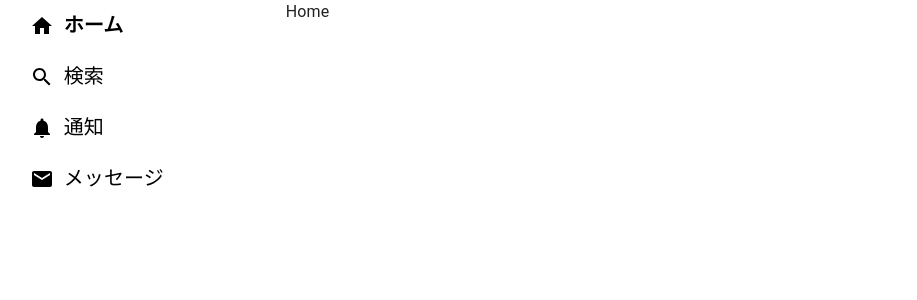
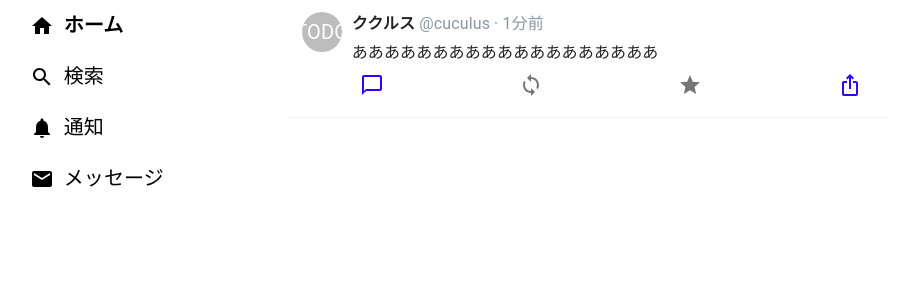
Before and after one commit to cuculus-dev/cuculus, a Next.js app: page /home in a window 1280 px wide. Shown: the top 300 px of the page, without its empty margins (141-1058 px from the left). Built offline with nearby package versions, Linux system fonts and the light colour scheme.

Commit message:
Post周りのコンポーネント作成

```diff
--- a/src/app/(menu)/home/page.tsx
+++ b/src/app/(menu)/home/page.tsx
@@ -1,3 +1,27 @@
+'use client';
+
+import Post from '@/components/timeline/Post';
+import { useState } from 'react';
+
 export default function Home() {
-  return <main style={{ height: '2000px' }}>Home</main>;
+  const [favorited, setFavorite] = useState(false);
+  const [reposted, setRepost] = useState(false);
+
+  return (
+    <main style={{ height: '2000px' }}>
+      <Post
+        displayName={'ククルス'}
+        userName={'cuculus'}
+        profileImageUrl={'/'}
+        text={'あああああああああああああああああああ'}
+        postId={1}
+        postedAt={new Date()}
+        replyCount={0}
+        favorited={favorited}
+        favoriteCount={0}
+        reposted={reposted}
+        repostCount={0}
+      />
+    </main>
+  );
 }
--- a/src/components/common/atoms/FavoriteButton.tsx
+++ b/src/components/common/atoms/FavoriteButton.tsx
@@ -2,6 +2,7 @@
 
 import { IconButton, styled } from '@mui/material';
 import { Star } from '@mui/icons-material';
+import { useState } from 'react';
 
 const Icon = styled(Star)<{ active: boolean }>`
   color: ${({ theme, active }) =>
@@ -9,19 +10,23 @@ const Icon = styled(Star)<{ active: boolean }>`
 `;
 
 type Props = {
-  active?: boolean;
   count: number;
 };
 
-export default function FavoriteButton({ active = false, count }: Props) {
+export default function FavoriteButton({ count }: Props) {
+  const [favorited, setFavorite] = useState(false);
+
   return (
     <div aria-label={`${count}件のお気に入り。お気に入りに追加する`}>
       <IconButton
         color="favorite"
         aria-label="お気に入りに追加"
-        onClick={(event) => event.stopPropagation()}
+        onClick={(event) => {
+          event.stopPropagation();
+          setFavorite(!favorited);
+        }}
       >
-        <Icon active={active} />
+        <Icon active={favorited} />
       </IconButton>
     </div>
   );
--- a/src/components/common/atoms/RePostButton.tsx
+++ b/src/components/common/atoms/RePostButton.tsx
@@ -2,6 +2,7 @@
 
 import { IconButton, styled } from '@mui/material';
 import { Sync } from '@mui/icons-material';
+import { useState } from 'react';
 
 const Icon = styled(Sync)<{ active: boolean }>`
   color: ${({ theme, active }) =>
@@ -9,19 +10,22 @@ const Icon = styled(Sync)<{ active: boolean }>`
 `;
 
 type Props = {
-  active?: boolean;
   count: number;
 };
 
-export default function RePostButton({ active = false, count }: Props) {
+export default function RePostButton({ count }: Props) {
+  const [reposted, setRepost] = useState(false);
   return (
     <div aria-label={`${count}件のリポスト。リポストする`}>
       <IconButton
         color="repost"
         aria-label="リポスト"
-        onClick={(event) => event.stopPropagation()}
+        onClick={(event) => {
+          event.stopPropagation();
+          setRepost(!reposted);
+        }}
       >
-        <Icon active={active} />
+        <Icon active={reposted} />
       </IconButton>
     </div>
   );
--- a/src/components/timeline/Post.tsx
+++ b/src/components/timeline/Post.tsx
@@ -2,11 +2,11 @@
 
 import { Avatar, CardActionArea, styled, Typography } from '@mui/material';
 import Link from 'next/link';
-import { useRouter } from 'next/router';
 import FavoriteButton from '@/components/common/atoms/FavoriteButton';
 import RePostButton from '@/components/common/atoms/RePostButton';
 import ReplyButton from '@/components/common/atoms/ReplyButton';
 import ShareButton from '@/components/common/atoms/ShareButton';
+import { useRouter } from 'next/navigation';
 
 const Article = styled('article')`
   border-bottom: 1px solid rgb(239, 243, 244);
@@ -55,13 +55,26 @@ type Props = {
   text: string;
   postId: number;
   postedAt: Date;
+  replyCount: number;
+  favoriteCount: number;
+  repostCount: number;
 };
 
-export default function Post({ displayName, userName, text, postId }: Props) {
+export default function Post({
+  displayName,
+  userName,
+  text,
+  postId,
+  replyCount,
+  favoriteCount,
+  repostCount,
+}: Props) {
   const router = useRouter();
+
   return (
     <Article>
       <CardActionArea
+        component={'div'}
         onFocus={() => void router.prefetch(`/posts/${postId}`)}
         onMouseEnter={() => void router.prefetch(`/posts/${postId}`)}
         onClick={() => void router.push(`/posts/${postId}`)}
@@ -93,9 +106,9 @@ export default function Post({ displayName, userName, text, postId }: Props) {
                 {text}
               </Typography>
               <Footer>
-                <ReplyButton count={0} />
-                <RePostButton count={0} active />
-                <FavoriteButton count={0} active />
+                <ReplyButton count={replyCount} />
+                <RePostButton count={repostCount} />
+                <FavoriteButton count={favoriteCount} />
                 <ShareButton />
               </Footer>
             </Content>
```
Also changed, not shown: 1 other file (tests, documents, lock files or other folders).
